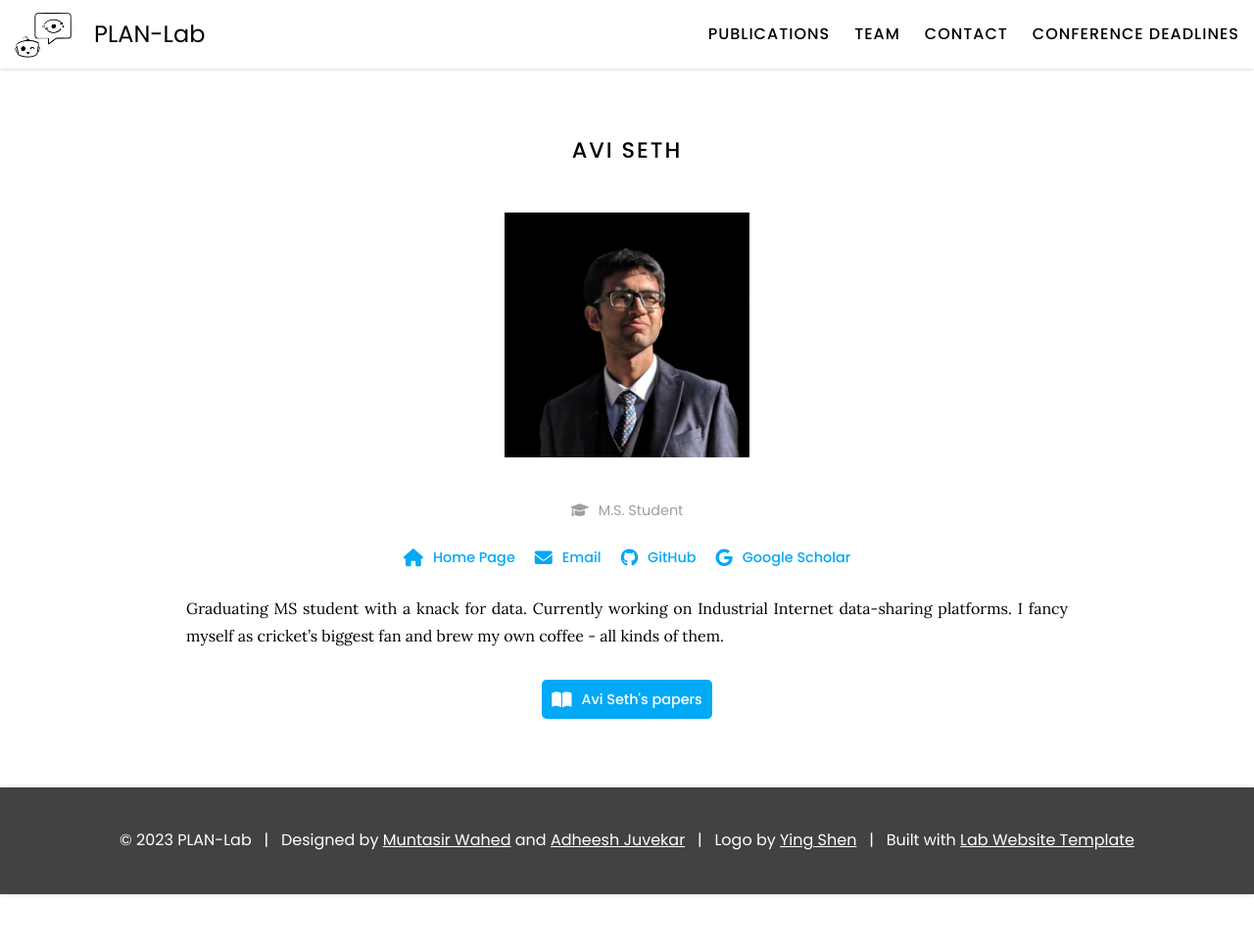
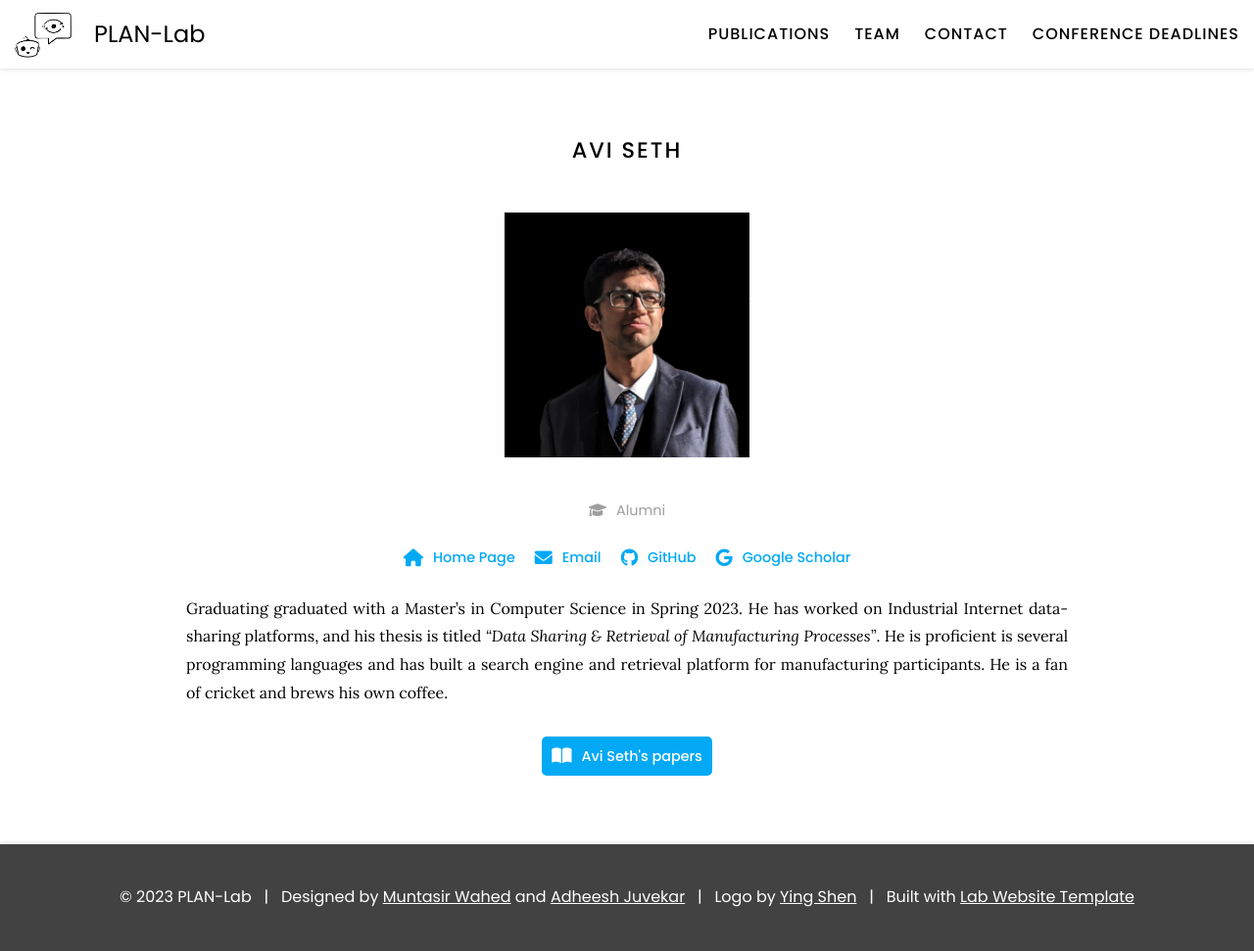
Before and after one commit to XiaonaZhou/plan-lab.github.io, a Jekyll site: the page built from _members/avi-seth.md, in a window 1280 px wide. Shown: the whole page at 98% size. Built offline with Jekyll 4.4.1, drawn with Linux system fonts in a browser that asks for light colours; before the commit the page ends 913 px from its top, so only the background shows below that.

Commit message:
Update avi-seth.md

```diff
--- a/_members/avi-seth.md
+++ b/_members/avi-seth.md
@@ -1,7 +1,7 @@
 ---
 name: Avi Seth
 image: images/members/AviSeth.jpg
-description: M.S. Student
+description: Alumni
 role: ms-student
 aliases:
   - Avi Seth
@@ -14,4 +14,4 @@ links:
   google-scholar: 7vtdRCQAAAAJ
 ---
 
-Graduating MS student with a knack for data. Currently working on Industrial Internet data-sharing platforms. I fancy myself as cricket's biggest fan and brew my own coffee - all kinds of them.
+Graduating graduated with a Master's in Computer Science in Spring 2023. He has worked on Industrial Internet data-sharing platforms, and his thesis is titled *"Data Sharing & Retrieval of Manufacturing Processes"*. He is proficient is several programming languages and has built a search engine and retrieval platform for manufacturing participants. He is a fan of cricket and brews his own coffee.
```
